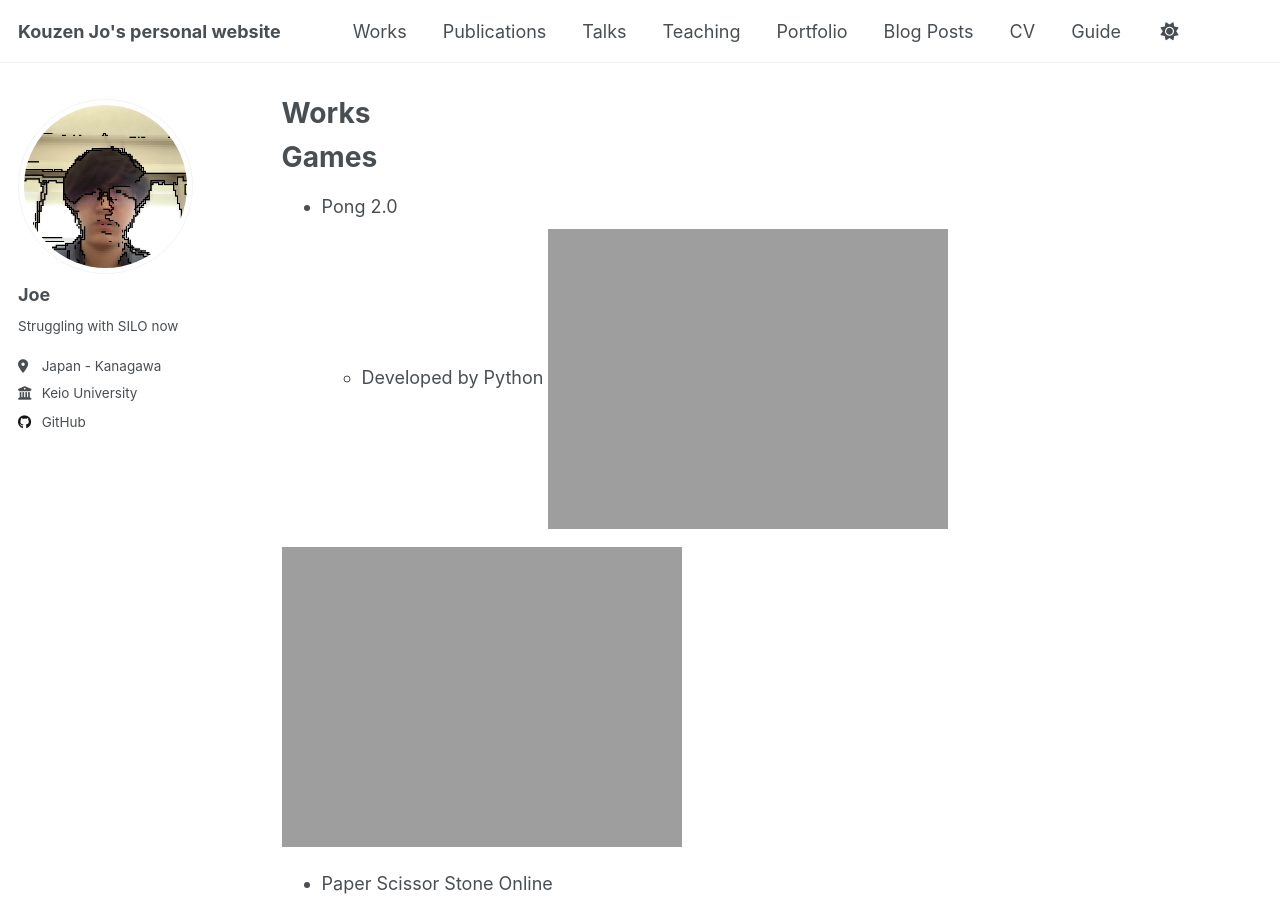
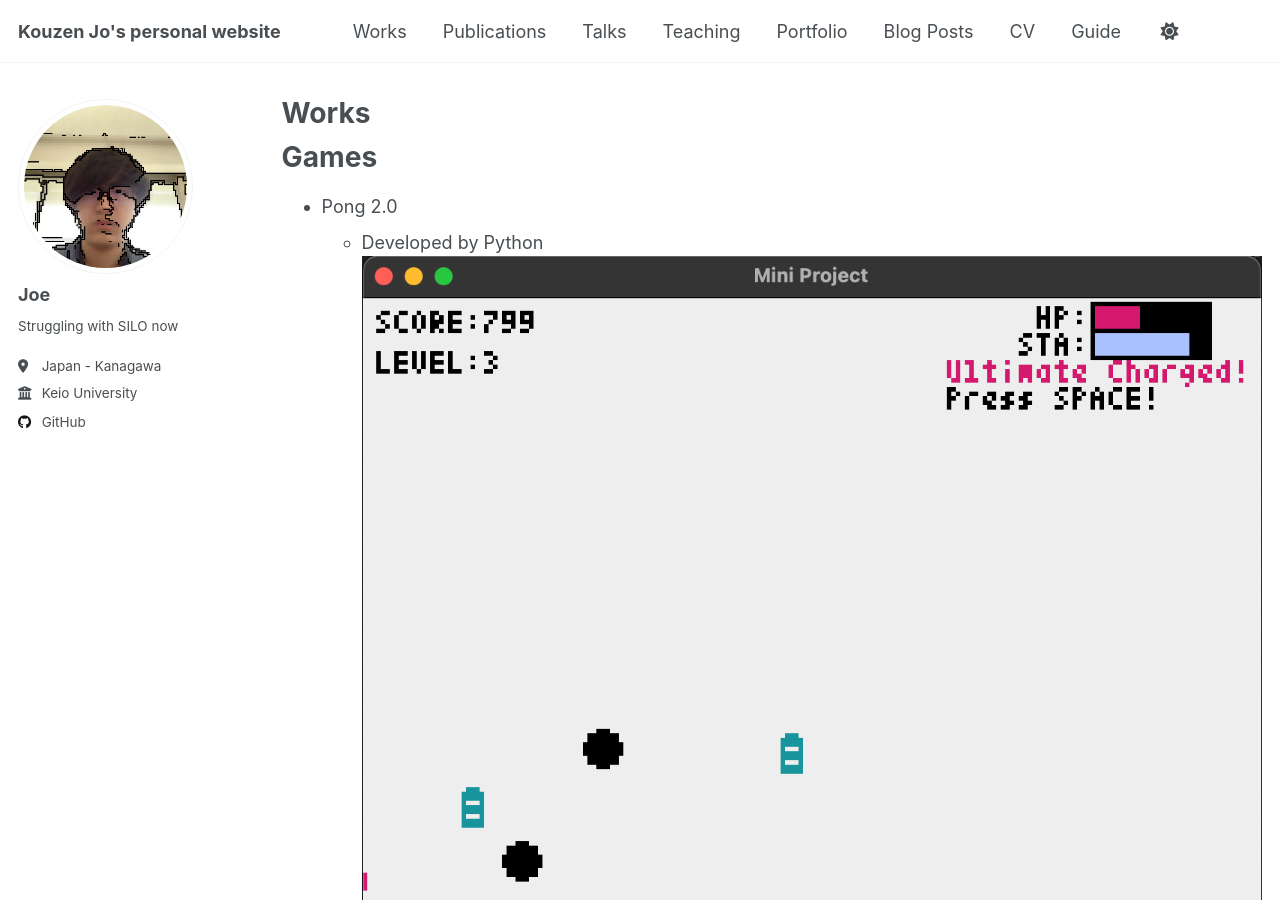
Before and after one commit to Joe-Xuu/joe-xuu.github.io, a Jekyll site: the page built from _pages/works.md, in a window 1280 px wide and 900 px high. Built offline with Jekyll 4.4.1, drawn with Linux system fonts in a browser that asks for light colours.

Commit message:
Update works.md

```diff
--- a/_pages/works.md
+++ b/_pages/works.md
@@ -13,9 +13,9 @@ Games
 ======
 * Pong 2.0
   * Developed by Python
-![Pong2.0-1](/images/pong1.png =600x600)
+![Pong2.0-1|200](/images/pong1.png)
 
-![Pong2.0-2](/images/pong2.png=600x600 "Pong")
+![Pong2.0-2](/images/pong2.png "Pong")
 * Paper Scissor Stone Online
   * Developed by Python, Multi-player Supported
   * Click to see the source code [Source code of PSS online](https://github.com/Joe-Xuu/ScriptLanguageProgrammingFinal "check it out")
```
